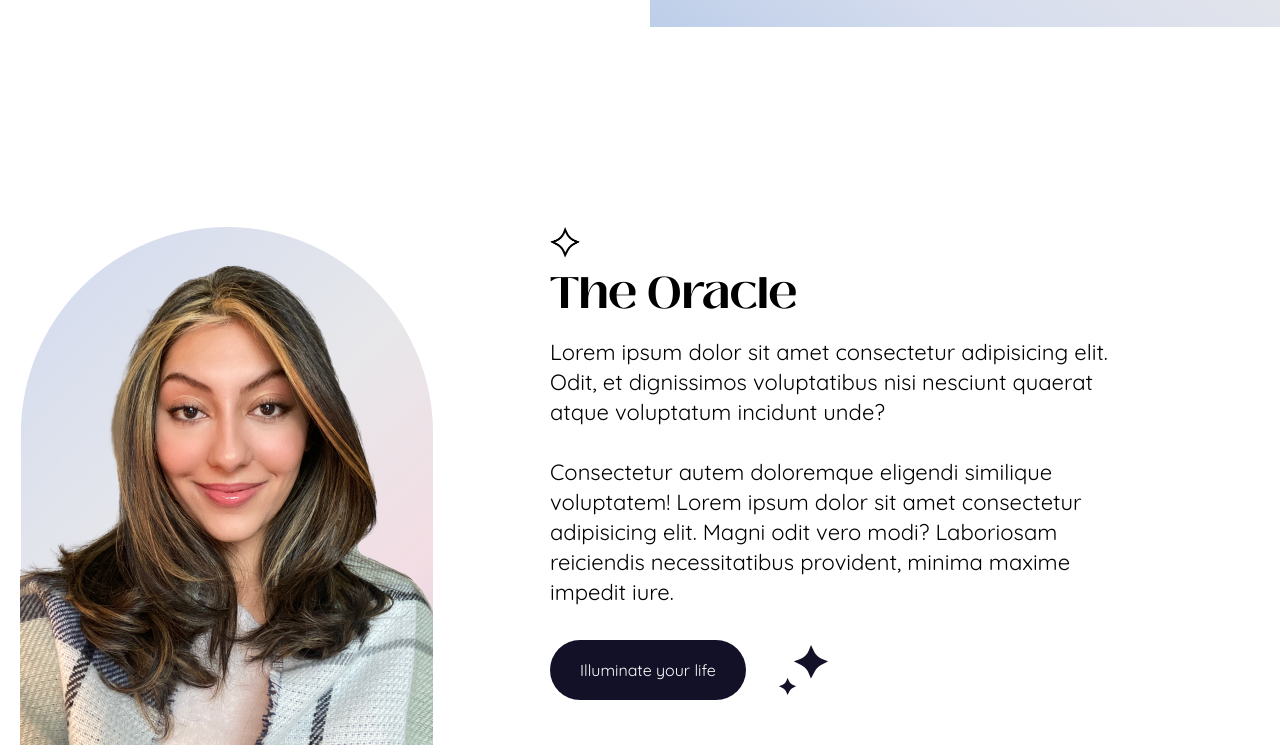
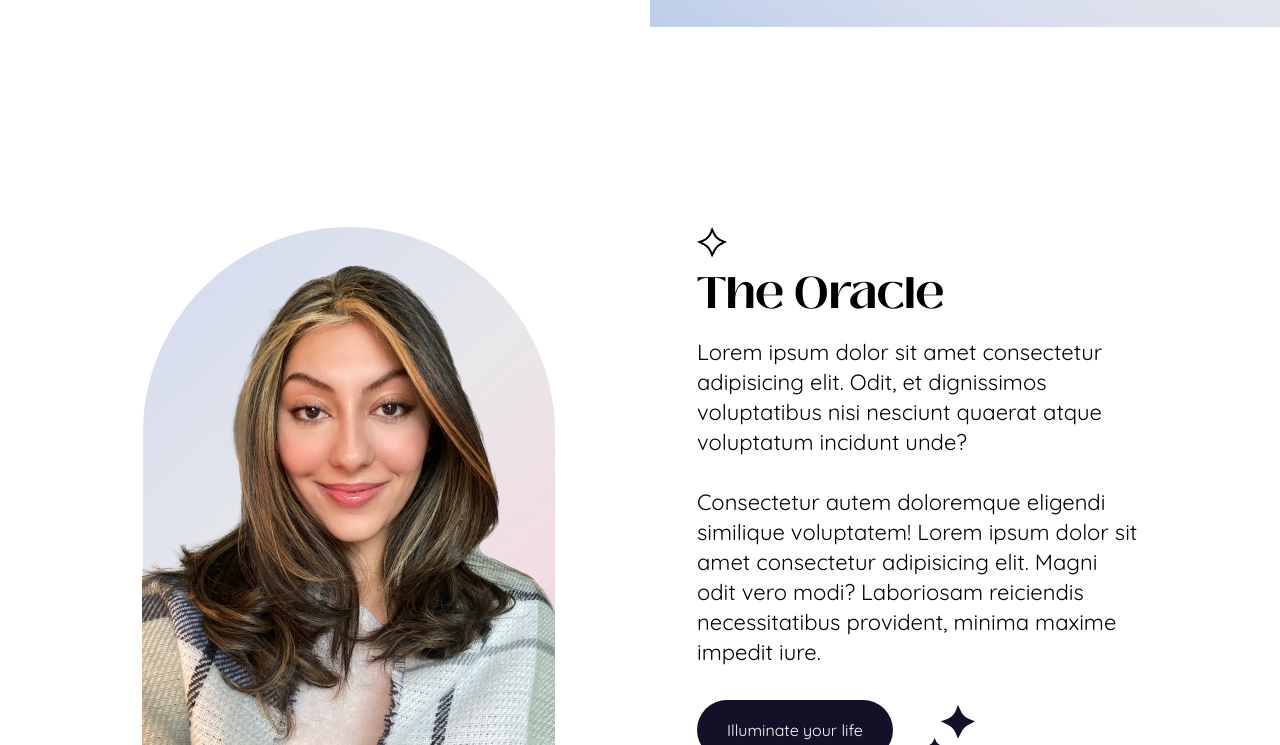
Before and after one commit to grimxreaper/tarot_site, a plain HTML site: page index.html in a window 1280 px wide. Shown: the part 702-1447 px from the top of the page. Drawn offline with Linux system fonts and the light colour scheme; files whose address does not match are found by name; a web font is replaced by a local one.

Commit message:
align row items in block two

```diff
--- a/styles.scss
+++ b/styles.scss
@@ -422,6 +422,8 @@ h1 {
   .row {
     display: flex;
     flex-direction: row;
+    gap: 25px;
+    margin: 0 122px;
 
     .col {
       &:nth-child(1) {
```
Also changed, not shown: styles.css, 1 other file.
